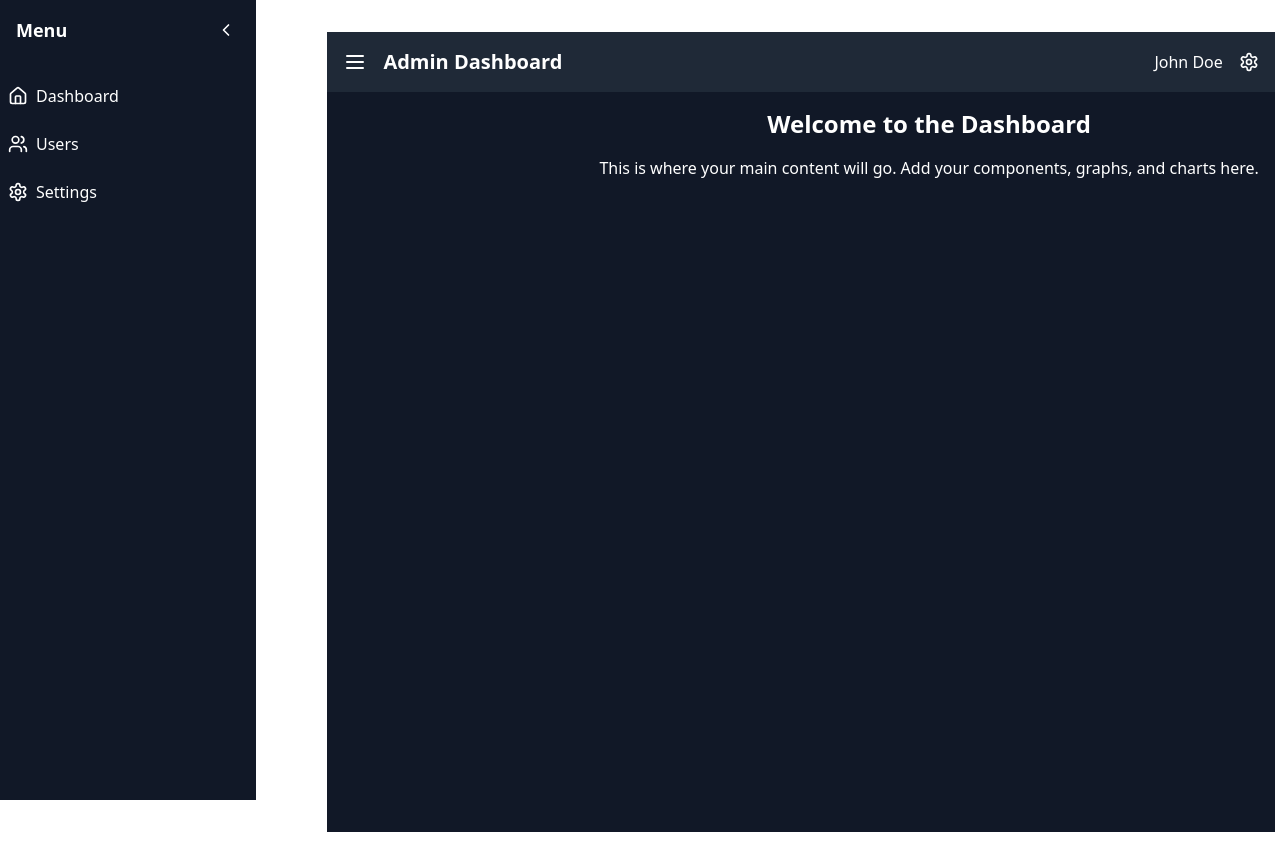
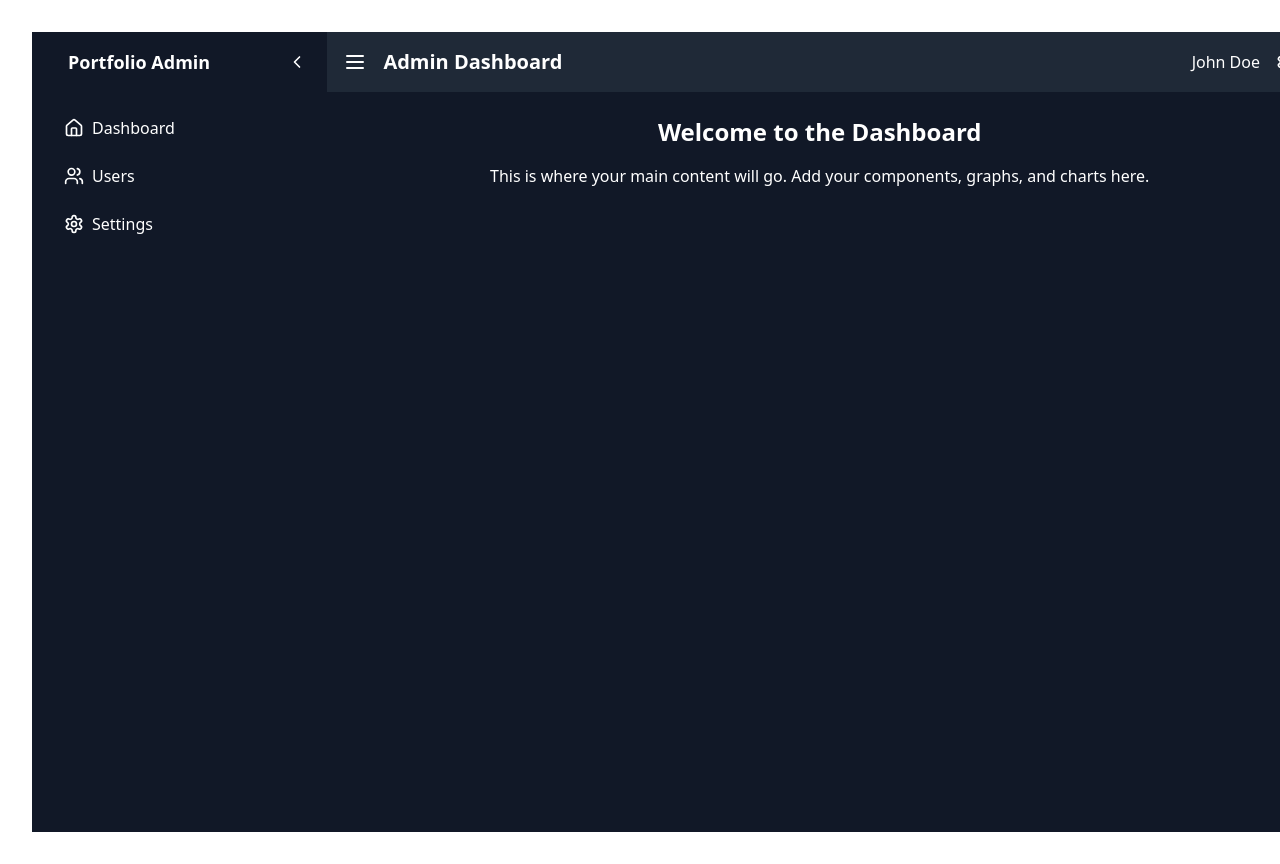
Before and after one commit to Karthikkk-24/PortfolioAdmin, a React (Vite) app: page /dashboard in a window 1280 px wide. Shown: the top 864 px of the page. Built offline with nearby package versions, Linux system fonts and the light colour scheme; sample sign-in values are in the browser's storage.

Commit message:
Fixed Layout Issue and Changes to Sidebar, Navbar

```diff
--- a/src/components/Navbar.jsx
+++ b/src/components/Navbar.jsx
@@ -3,7 +3,7 @@ import PropTypes from 'prop-types';
 
 export default function Navbar({ toggleSidebar }) {
     return (
-        <nav className="bg-gray-800 text-white p-4 flex justify-between items-center">
+        <nav className="bg-gray-800 text-white p-4 flex justify-between items-center w-full">
             <div className="flex items-center">
                 <button onClick={toggleSidebar} className="mr-4">
                     <Menu size={24} />
--- a/src/components/PublicRoute.jsx
+++ b/src/components/PublicRoute.jsx
@@ -1,8 +1,14 @@
-import { useEffect } from 'react';
+import { useEffect, useState } from 'react';
 import { Outlet } from 'react-router-dom';
+import Navbar from './Navbar';
 import Sidebar from './Sidebar';
 
 const PublicRoute = () => {
+    const [isSidebarCollapsed, setIsSidebarCollapsed] = useState(false);
+    const [isSidebarOpen, setIsSidebarOpen] = useState(true);
+
+    const toggleSidebar = () => setIsSidebarOpen(!isSidebarOpen);
+    const toggleCollapse = () => setIsSidebarCollapsed(!isSidebarCollapsed);
 
     useEffect(() => {
         checkLogin();
@@ -18,14 +24,26 @@ const PublicRoute = () => {
         }
     }
 
-
     return (
         <div className="w-screen h-screen flex flex-col items-center justify-center">
             <div className="w-full h-full flex items-start justify-start">
-                <div className="w-96 h-full flex flex-col items-start justify-start">
-                    <Sidebar />
+                <div
+                    className={`h-full transition-all duration-300 ease-in-out ${
+                        isSidebarOpen
+                            ? isSidebarCollapsed
+                                ? 'w-20'
+                                : 'w-96'
+                            : 'ml-0'
+                    }`}
+                >
+                    <Sidebar
+                        isOpen={isSidebarOpen}
+                        isCollapsed={isSidebarCollapsed}
+                        toggleCollapse={toggleCollapse}
+                    />
                 </div>
                 <div className="w-full h-full flex flex-col items-start justify-start">
+                    <Navbar toggleSidebar={toggleSidebar} />
                     <Outlet />
                 </div>
             </div>
--- a/src/components/Sidebar.jsx
+++ b/src/components/Sidebar.jsx
@@ -11,13 +11,13 @@ import SidebarItem from './SidebarItem';
 export default function Sidebar({ isOpen, isCollapsed, toggleCollapse }) {
     return (
         <aside
-            className={`bg-gray-900 text-white h-screen fixed left-0 top-0 transition-all duration-300 ease-in-out ${
+            className={`bg-gray-900 text-white h-screen transition-all duration-300 ease-in-out pl-3 ${
                 isOpen ? 'translate-x-0' : '-translate-x-full'
-            } ${isCollapsed ? 'w-16' : 'w-64'}`}
+            } ${isCollapsed ? 'w-full' : 'w-full'}`}
         >
-            <div className="p-4 flex justify-between items-center">
+            <div className="p-4 flex justify-between items-center pl-6">
                 {!isCollapsed && (
-                    <h2 className="text-lg font-semibold">Menu</h2>
+                    <h2 className="text-lg font-semibold">Portfolio Admin</h2>
                 )}
                 <button
                     onClick={toggleCollapse}
@@ -30,7 +30,7 @@ export default function Sidebar({ isOpen, isCollapsed, toggleCollapse }) {
                     )}
                 </button>
             </div>
-            <ul className="mt-4">
+            <ul className="mt-4 pl-3">
                 <SidebarItem
                     icon={Home}
                     text="Dashboard"
--- a/src/index.css
+++ b/src/index.css
@@ -1,3 +1,11 @@
 @tailwind base;
 @tailwind components;
 @tailwind utilities;
+
+body {
+    @apply m-0;
+}
+
+* {
+    box-sizing: border-box;
+}
--- a/src/pages/Dashboard.jsx
+++ b/src/pages/Dashboard.jsx
@@ -1,42 +1,13 @@
-import { useState } from 'react';
-import Navbar from '../components/Navbar';
-import Sidebar from '../components/Sidebar';
-
-
-const Dashboard = () => {
-    const [isSidebarOpen, setIsSidebarOpen] = useState(true);
-    const [isSidebarCollapsed, setIsSidebarCollapsed] = useState(false);
-
-    const toggleSidebar = () => setIsSidebarOpen(!isSidebarOpen);
-    const toggleCollapse = () => setIsSidebarCollapsed(!isSidebarCollapsed);
-
+export default function Dashboard() {
     return (
-        <div className="bg-gray-900 min-h-screen text-white">
-            <Navbar toggleSidebar={toggleSidebar} />
-            <Sidebar
-                isOpen={isSidebarOpen}
-                isCollapsed={isSidebarCollapsed}
-                toggleCollapse={toggleCollapse}
-            />
-            <main
-                className={`p-4 transition-all duration-300 ease-in-out ${
-                    isSidebarOpen
-                        ? isSidebarCollapsed
-                            ? 'ml-16'
-                            : 'ml-64'
-                        : 'ml-0'
-                }`}
-            >
-                <h2 className="text-2xl font-bold mb-4">
-                    Welcome to the Dashboard
-                </h2>
-                <p>
-                    This is where your main content will go. Add your
-                    components, graphs, and charts here.
-                </p>
-            </main>
+        <div className="bg-gray-900 h-full w-full text-white p-6">
+            <h2 className="text-2xl font-bold mb-4">
+                Welcome to the Dashboard
+            </h2>
+            <p>
+                This is where your main content will go. Add your components,
+                graphs, and charts here.
+            </p>
         </div>
     );
-};
-
-export default Dashboard;
+}
```
